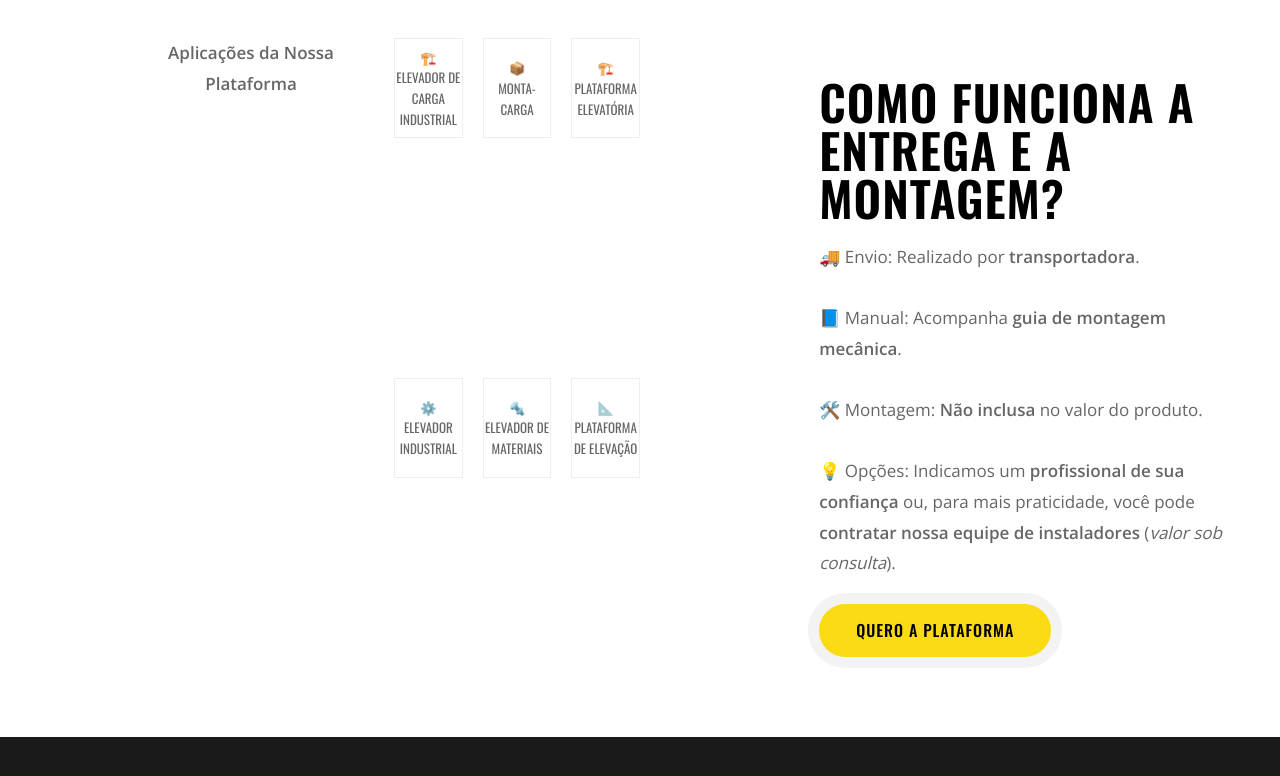
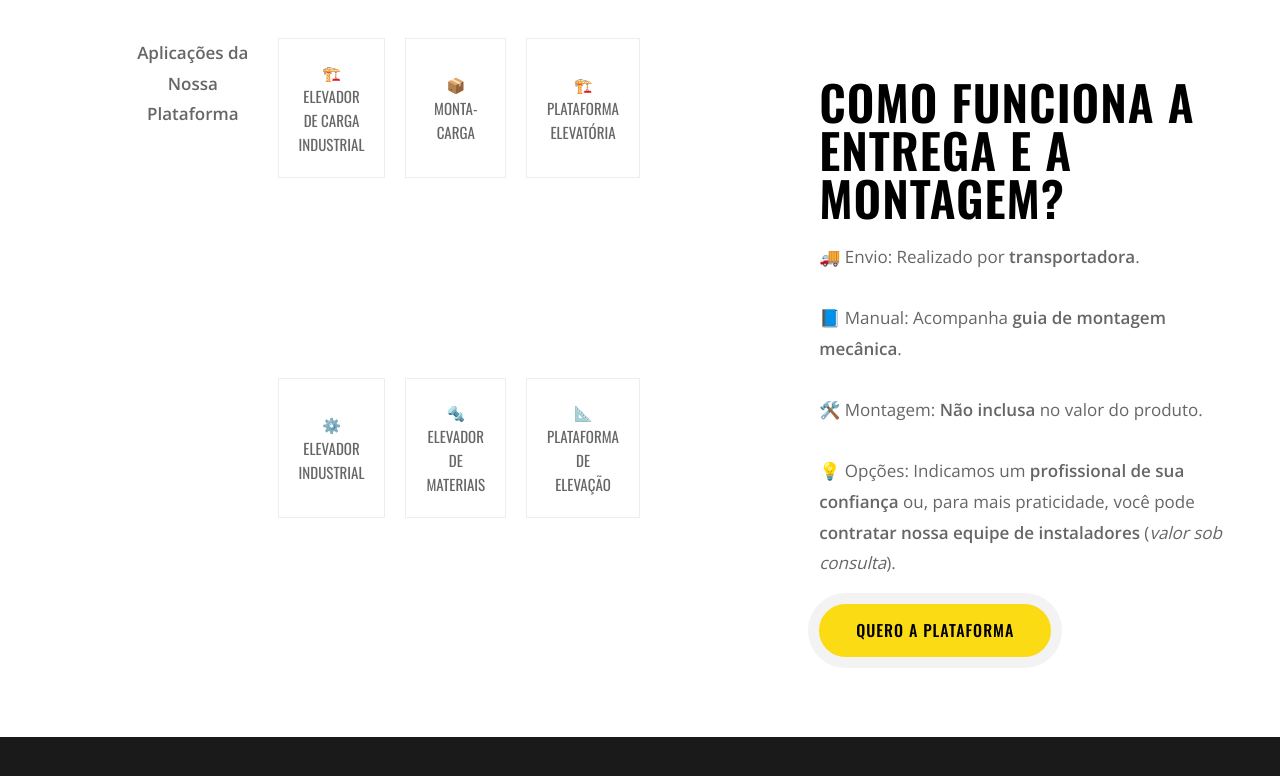
Before and after one commit to nrmax/plataforma-001, a plain HTML site: page index.html in a window 1280 px wide. Shown: the part 2147-2923 px from the top of the page. Drawn offline with nearby package versions, Linux system fonts and the light colour scheme.

Commit message:
Aumenta boxes de aplicações para preencher espaço

```diff
--- a/css/style.css
+++ b/css/style.css
@@ -481,14 +481,15 @@
 
 .logo-box {
     border: 1px solid #EEEEEE;
-    height: 120px;
+    min-height: 140px;
     display: flex;
     align-items: center;
     justify-content: center;
     font-family: var(--font-heading);
-    font-size: 24px;
+    font-size: 15px;
     color: var(--text-grey);
     text-transform: uppercase;
+    padding: 20px;
 }
 
 /* FAQ Section */
--- a/index.html
+++ b/index.html
@@ -148,12 +148,12 @@
         <div class="split-half logos-grid">
             <h3 class="section-subtitle" style="font-weight: 700; width: 100%; text-align: center; margin-bottom: 10px;">Aplicações da Nossa Plataforma</h3>
             <ul style="list-style: none; padding: 0; display: grid; grid-template-columns: repeat(3, 1fr); gap: 20px; width: 100%;">
-                <li class="logo-box" style="height: 100px; font-size: 13px; display: flex; flex-direction: column; align-items: center; justify-content: center; text-align: center; gap: 8px;">🏗️<br>ELEVADOR DE CARGA INDUSTRIAL</li>
-                <li class="logo-box" style="height: 100px; font-size: 13px; display: flex; flex-direction: column; align-items: center; justify-content: center; text-align: center; gap: 8px;">📦<br>MONTA-CARGA</li>
-                <li class="logo-box" style="height: 100px; font-size: 13px; display: flex; flex-direction: column; align-items: center; justify-content: center; text-align: center; gap: 8px;">🏗️<br>PLATAFORMA ELEVATÓRIA</li>
-                <li class="logo-box" style="height: 100px; font-size: 13px; display: flex; flex-direction: column; align-items: center; justify-content: center; text-align: center; gap: 8px;">⚙️<br>ELEVADOR INDUSTRIAL</li>
-                <li class="logo-box" style="height: 100px; font-size: 13px; display: flex; flex-direction: column; align-items: center; justify-content: center; text-align: center; gap: 8px;">🔩<br>ELEVADOR DE MATERIAIS</li>
-                <li class="logo-box" style="height: 100px; font-size: 13px; display: flex; flex-direction: column; align-items: center; justify-content: center; text-align: center; gap: 8px;">📐<br>PLATAFORMA DE ELEVAÇÃO</li>
+                <li class="logo-box" style="height: 140px; font-size: 15px; display: flex; flex-direction: column; align-items: center; justify-content: center; text-align: center; gap: 10px;">🏗️<br>ELEVADOR DE CARGA INDUSTRIAL</li>
+                <li class="logo-box" style="height: 140px; font-size: 15px; display: flex; flex-direction: column; align-items: center; justify-content: center; text-align: center; gap: 10px;">📦<br>MONTA-CARGA</li>
+                <li class="logo-box" style="height: 140px; font-size: 15px; display: flex; flex-direction: column; align-items: center; justify-content: center; text-align: center; gap: 10px;">🏗️<br>PLATAFORMA ELEVATÓRIA</li>
+                <li class="logo-box" style="height: 140px; font-size: 15px; display: flex; flex-direction: column; align-items: center; justify-content: center; text-align: center; gap: 10px;">⚙️<br>ELEVADOR INDUSTRIAL</li>
+                <li class="logo-box" style="height: 140px; font-size: 15px; display: flex; flex-direction: column; align-items: center; justify-content: center; text-align: center; gap: 10px;">🔩<br>ELEVADOR DE MATERIAIS</li>
+                <li class="logo-box" style="height: 140px; font-size: 15px; display: flex; flex-direction: column; align-items: center; justify-content: center; text-align: center; gap: 10px;">📐<br>PLATAFORMA DE ELEVAÇÃO</li>
             </ul>
         </div>
         <div class="split-half">
```
